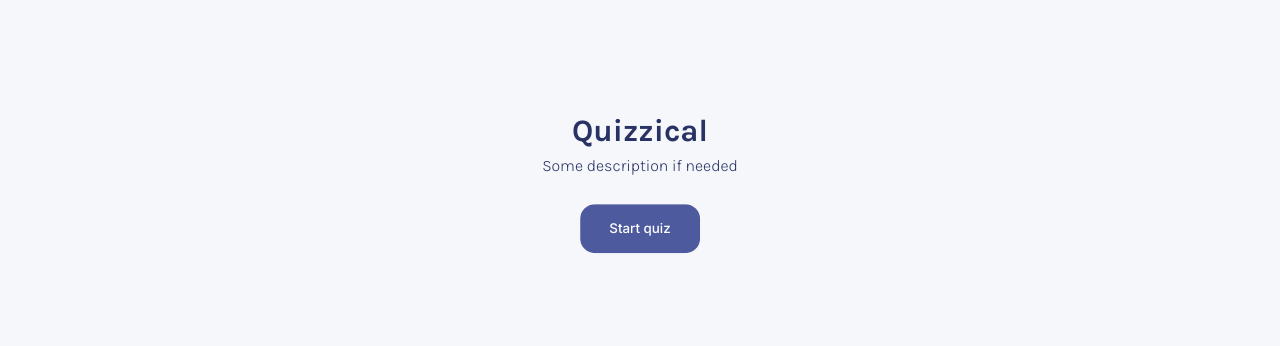
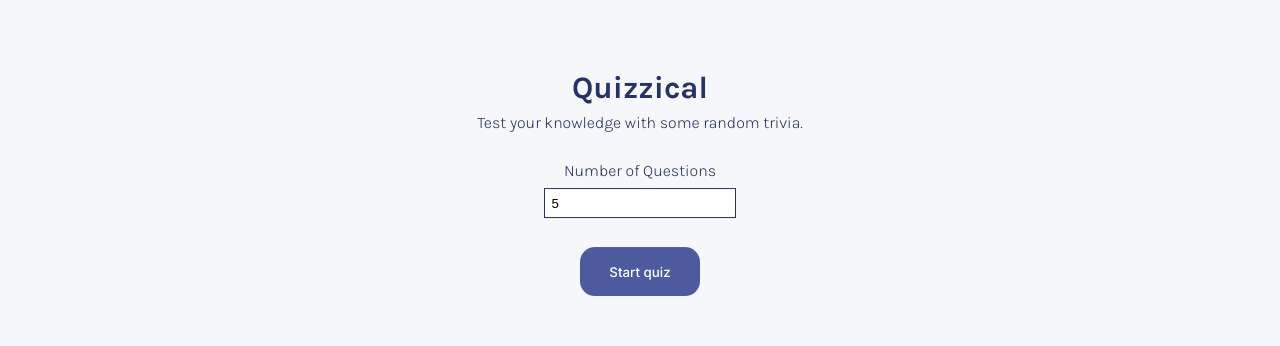
Before and after one commit to jonhayjr/quizzical, a React (Create React App) app: page / in a window 1280 px wide. Shown: the part 217-563 px from the top of the page. Built offline with nearby package versions, Linux system fonts and the light colour scheme; no server answers.

Commit message:
Added logic to let user select number of questions

```diff
--- a/src/App.js
+++ b/src/App.js
@@ -10,20 +10,21 @@ const App = () => {
   const [triviaData, setTriviaData] = useState([]);
   const [answersChecked, setAnswersChecked] = useState(false);
   const [scoreMessage, setScoreMessage] = useState('');
+  const [numOfQuestions, setNumberOfQuestions] = useState();
 
   useEffect(() => {
-    getTriviaData()
-  }, [])
-
+    getTriviaData();
+  }, [numOfQuestions])
 
   /*Function to get isStarted state which shows or hides start overlay*/
-  const toggleStartGame = () => {
+  const startGame = (form) => {
+    setNumberOfQuestions(form.numOfQuestions)
     setIsStarted(prev => !prev);
   }
 
   /*Function to get trivia data*/
   const getTriviaData = () => {
-    fetch('https://opentdb.com/api.php?amount=5')
+    fetch(`https://opentdb.com/api.php?amount=${numOfQuestions}`)
     .then(res => res.json())
     .then(data => {
       const newData = data.results.map(item => ({...item, selectedAnswer: ''}));
@@ -64,23 +65,22 @@ const App = () => {
     }
   }
 
+  /*Function to reset game*/
   const resetGame = () => {
 
     /*Set answers checked to false and score message to blank*/
     setAnswersChecked(false);
     setScoreMessage('');
+    setNumberOfQuestions();
 
-    /*Reset trivia data*/
-    setTriviaData([])
-
-    /*Get new trivia data*/
-    getTriviaData();
+    /*Set isStarted to false*/
+    setIsStarted(false)
   }
 
   return (
     <div className="container">
       {!isStarted ?
-       <StartOverlay toggleStartGame={toggleStartGame}/>
+       <StartOverlay startGame={startGame}  />
        :
        triviaData.length === 0 || !triviaData
        ? <p className="loading">Loading...</p>
--- a/src/components/StartOverlay.js
+++ b/src/components/StartOverlay.js
@@ -1,9 +1,21 @@
+import React, {useState} from 'react';
 const StartOverlay = (props) => {
+    const [formData, setFormData] = useState({numOfQuestions: 5});
+
+    const handleInputChange = (event) => {
+        const {name, value} = event.target;
+        setFormData(prevFormData => ({...prevFormData, [name]: value}))
+    }
+
     return (
         <div className="overlay">
             <h1 className="title">Quizzical</h1>
-            <p className="subtitle">Some description if needed</p>
-            <button className="btn btn__start" onClick={props.toggleStartGame}>Start quiz</button>
+            <p className="subtitle">Test your knowledge with some random trivia.</p>
+            <div className="input-group">
+                <label className="label" htmlFor="numOfQuestions">Number of Questions</label>
+                <input className="input" type="number" name="numOfQuestions" onChange={handleInputChange} value={formData.numOfQuestions}/>
+            </div>
+            <button className="btn btn__start" onClick={() => {props.startGame(formData)}}>Start quiz</button>
         </div>
     )
 }
--- a/src/style.css
+++ b/src/style.css
@@ -25,6 +25,7 @@ ul {
     list-style: none;
     padding: 0;
 }
+
 
 .btn {
     cursor: pointer;
@@ -83,6 +84,7 @@ ul {
 
   /*Start Game Overlay*/
   .overlay {
+    width: 100%;
     text-align: center;
     color: #293264;
     position: absolute;
@@ -99,6 +101,31 @@ ul {
 
   .subtitle {
       margin-bottom: 1.81em;
+  }
+
+  .input-group {
+      width: 75%;
+      margin-right: auto;
+      margin-left: auto;
+      margin-bottom: 1.81em;
+      display: flex;
+      flex-direction: column;
+      align-items: center;
+      justify-content: center;
+  }
+
+  .label {
+      margin-bottom: 0.5em;
+  }
+
+  .input {
+      padding: 0.5em;
+      border: 1px solid #293264;
+  }
+
+  .input:focus {
+      outline: none;
+      border-color: rgb(190, 118, 190);
   }
 
   /*Trivia Card*/
@@ -181,6 +208,7 @@ ul {
       max-width: 450px;
       margin-right: auto;
       margin-left: auto;
+      margin-bottom: 1em;
       margin-top: 1.69em;
       display: flex;
       align-items: center;
```
